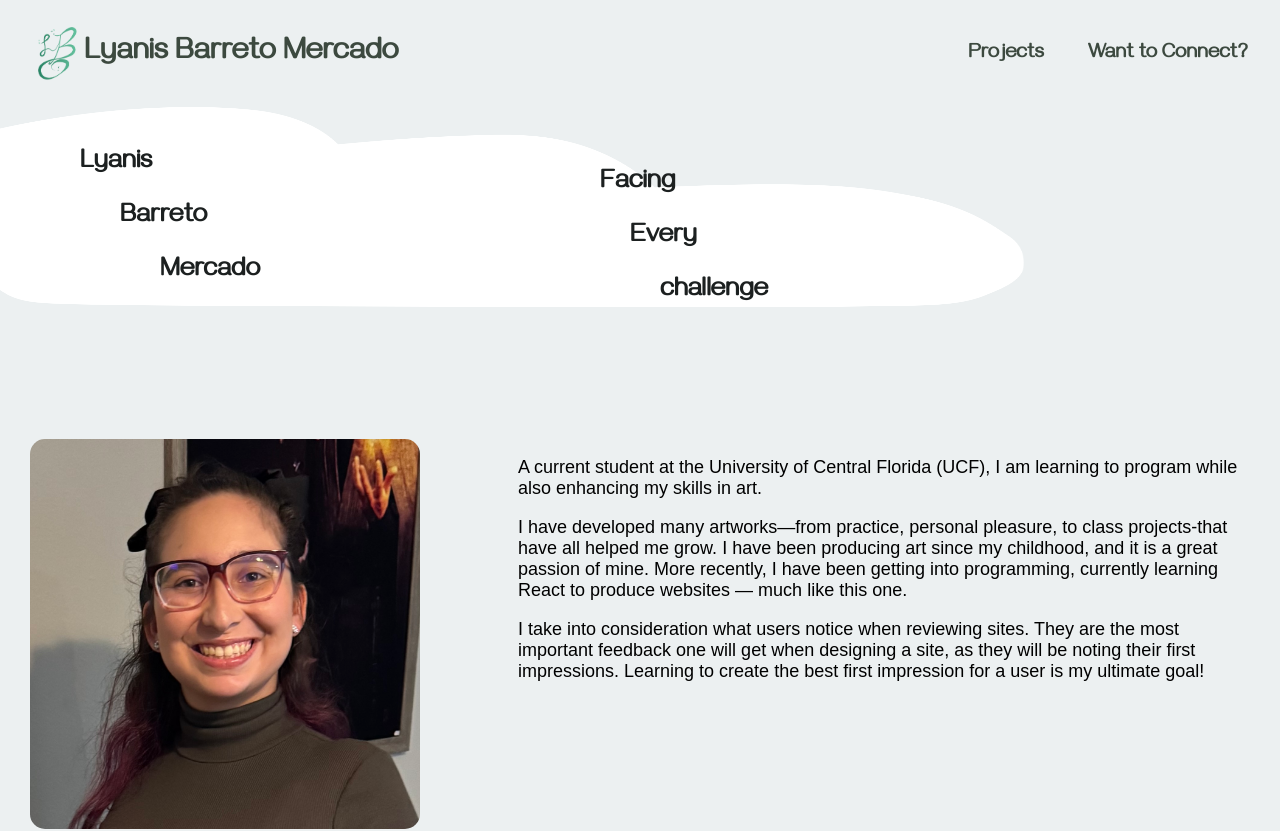
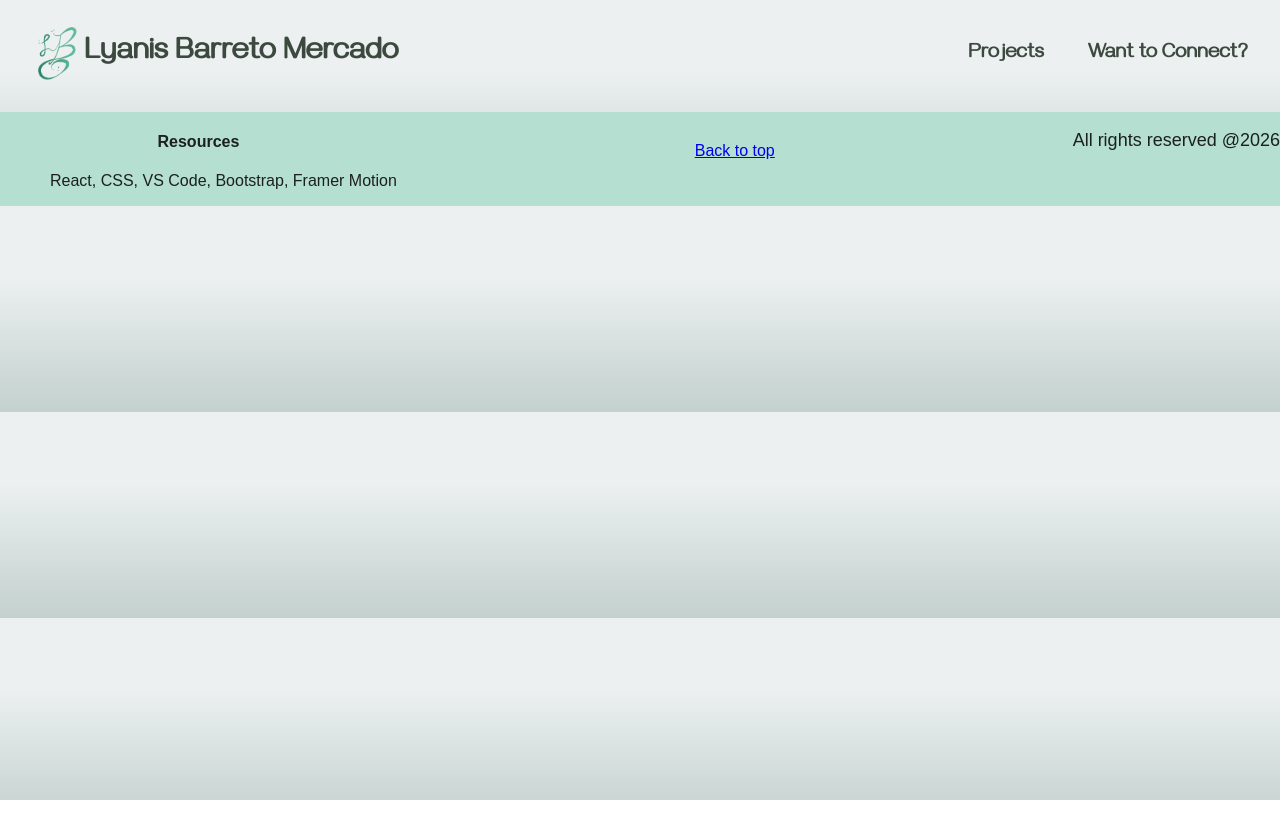
Before and after one commit to lyanisbarreto-mercado/portfolio-react, a React (Create React App) app: page / in a window 1280 px wide. Shown: the top 831 px of the page. After the commit the page ends 800 px from the top, so only its background shows below. Built offline with nearby package versions, Linux system fonts and the light colour scheme.

Commit message:
Updated Route Links so that the sie appears properly

```diff
--- a/src/App.js
+++ b/src/App.js
@@ -18,9 +18,9 @@
       <Nav/>
       <Routes>
 
-        <Route path="/" element={<Home />} />
-        <Route path="/projects" element={<Projects />} />
-        <Route path="/contact" element={<Contact />} />
+        <Route path="portfolio-react/" element={<Home />} />
+        <Route path="portfolio-react/projects" element={<Projects />} />
+        <Route path="portfolio-react/contact" element={<Contact />} />
 
       </Routes>
 
```
